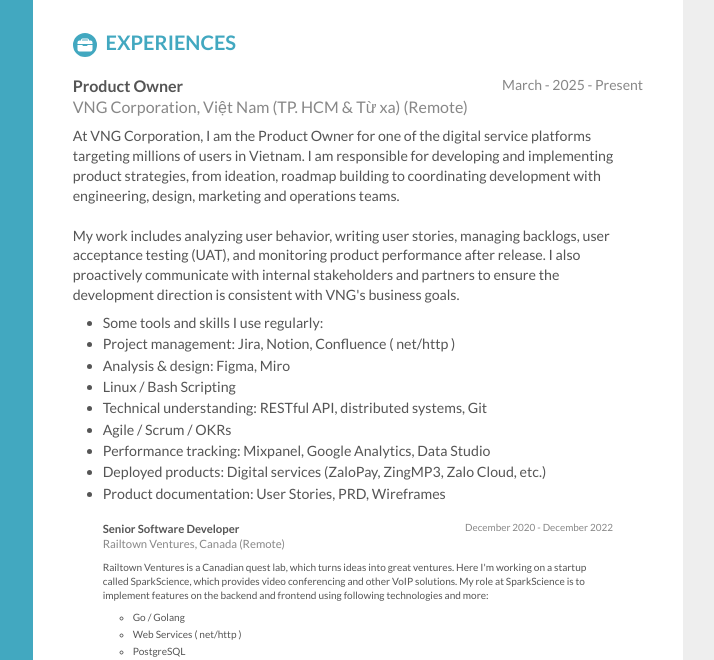
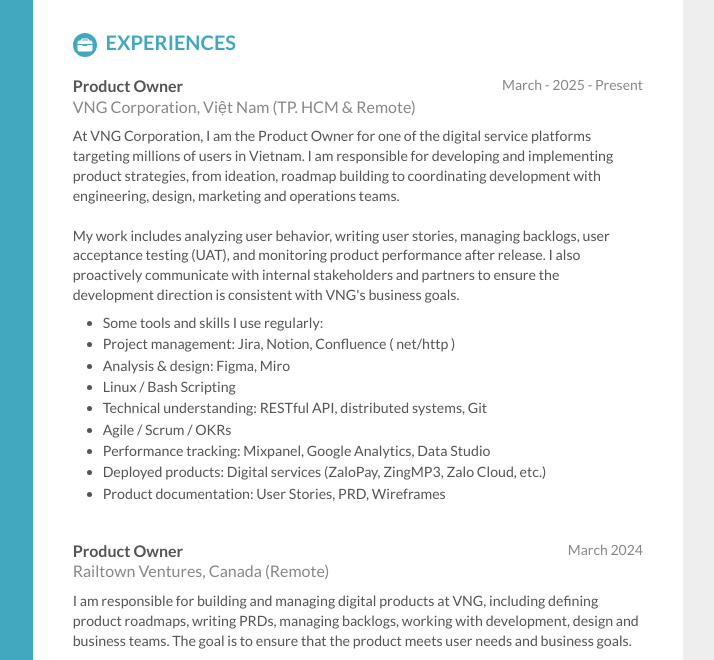
Before and after one commit to congtinh06/congtinh2006, a plain HTML site: page index.html in a window 1280 px wide. Shown: the part 244-904 px from the top of the page, 437-1151 px from the left. Drawn offline with nearby package versions, Linux system fonts and the light colour scheme.

Commit message:
Update index.html

```diff
--- a/index.html
+++ b/index.html
@@ -111,7 +111,7 @@
                     <p class="exp-title">Product Owner</p>
                     <p class="exp-duration">March - 2025 - Present</p>
                 </div>
-                <p class="exp-place">VNG Corporation, Việt Nam (TP. HCM & Từ xa) (Remote)</p>
+                <p class="exp-place">VNG Corporation, Việt Nam (TP. HCM & Remote)</p>
                 <p class="exp-desc">At VNG Corporation, I am the Product Owner for one of the digital service platforms targeting millions of users in Vietnam. I am responsible for developing and implementing product strategies, from ideation, roadmap building to coordinating development with engineering, design, marketing and operations teams.
                     <br/><br/>
                     My work includes analyzing user behavior, writing user stories, managing backlogs, user acceptance testing (UAT), and monitoring product performance after release. I also proactively communicate with internal stakeholders and partners to ensure the development direction is consistent with VNG's business goals. </p>
@@ -124,24 +124,23 @@
                     <li>Agile / Scrum / OKRs</li>
                     <li>Performance tracking: Mixpanel, Google Analytics, Data Studio</li>
                     <li>Deployed products: Digital services (ZaloPay, ZingMP3, Zalo Cloud, etc.)</li>
-                    <li>Product documentation: User Stories, PRD, Wireframes</l
+                    <li>Product documentation: User Stories, PRD, Wireframes</li>
                 </ul>
 
 
                 <!-- Railtown -->
                 <div class="exp-head clearfix">
-                    <p class="exp-title">Senior Software Developer</p>
-                    <p class="exp-duration">December 2020 - December 2022</p>
+                    <p class="exp-title">Product Owner</p>
+                    <p class="exp-duration">March 2024</p>
                 </div>
                 <p class="exp-place">Railtown Ventures, Canada (Remote)</p>
-                <p class="exp-desc">Railtown Ventures is a Canadian quest lab, which turns ideas into great ventures. Here I'm working on a startup called SparkScience, which provides video conferencing and other VoIP solutions.
-                    My role at SparkScience is to implement features on the backend and frontend using following technologies and more:</p>
+                <p class="exp-desc">I am responsible for building and managing digital products at VNG, including defining product roadmaps, writing PRDs, managing backlogs, working with development, design and business teams. The goal is to ensure that the product meets user needs and business goals.</p>
                 <ul class="exp-items">
-                    <li>Go / Golang </li>
-                    <li>Web Services ( net/http )</li>
-                    <li>PostgreSQL</li>
-                    <li>React ( TypeScript/HTML/CSS )</li>
-                    <li>WebRTC / VoIP</li>
+                    <li>Agile, Scrum, OKRs </li>
+                    <li>Jira, Notion, Confluence</li>
+                    <li>Figma, Miro</li>
+                    <li>Mixpanel, Google Analytics</li>
+                    <li>RESTful API, PostgreSQL, Git</li>
                 </ul>
 
 
```
